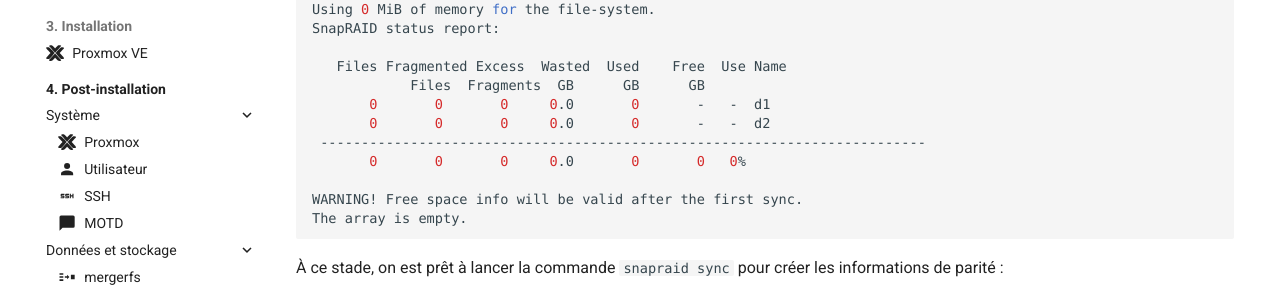
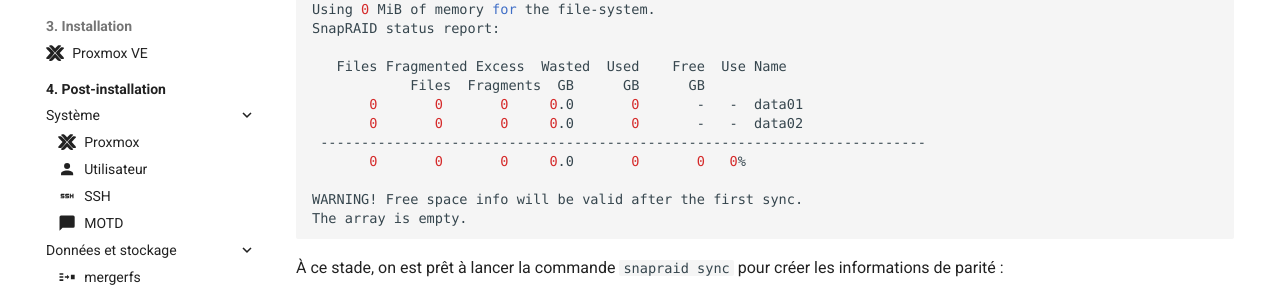
Before and after one commit to allfab/perfect-homelab, an MkDocs documentation site: the page built from docs/post-install/data-storage/snapraid.md, in a window 1280 px wide and 900 px high, scrolled down 2384 px. Shown: the part 164-453 px from the top of the window. Built offline with MkDocs 1.6.1 and Material for MkDocs 9.7.7, drawn with Linux system fonts in a browser that asks for light colours; some web fonts are replaced; comment, search, counter and statistics services are not loaded.

Commit message:
UPDATE docs

````diff
--- a/docs/post-install/data-storage/snapraid.md
+++ b/docs/post-install/data-storage/snapraid.md
@@ -120,8 +120,8 @@ SnapRAID status report:
 
    Files Fragmented Excess  Wasted  Used    Free  Use Name
             Files  Fragments  GB      GB      GB
-       0       0       0     0.0       0       -   -  d1
-       0       0       0     0.0       0       -   -  d2
+       0       0       0     0.0       0       -   -  data01
+       0       0       0     0.0       0       -   -  data02
  --------------------------------------------------------------------------
        0       0       0     0.0       0       0   0%
 
@@ -240,7 +240,7 @@ Enfin, on crée une tâche cron pour exécuter automatiquement `snapraid-runner`
 ``` shell
 root@homelab:/# crontab -e
 
-00 01 * * * python3 /opt/snapraid-runner/snapraid-runner.py -c /opt/snapraid-runner/snapraid-runner.conf && curl -fsS --retry 3 https://hc-ping.com/123-1103-xyz-abc-123 > /dev/null
+00 01 * * * python3 /opt/snapraid-runner/snapraid-runner.py -c /opt/snapraid-runner/snapraid-runner.conf && curl -fsS --retry 3 https://healthchecks.allfabox.fr/path > /dev/null
 ```
 
 Lors d'une synchronisation, SnapRAID écrira un fichier .content dans `/var/snapraid` et nécessitera donc un accès en écriture à ce répertoire. L'exécution via sudo ou en tant que root est ici une solution simple et fiable.
````
